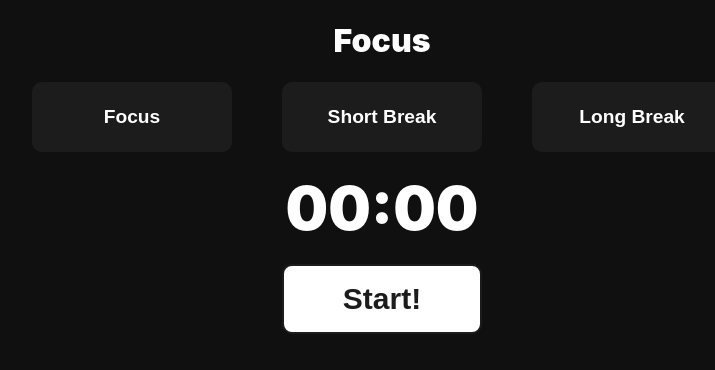
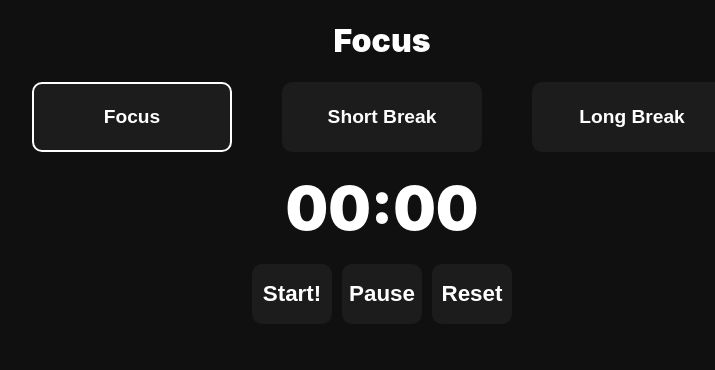
Before and after one commit to Hmcg23/focus-app, a React (Create React App) app: page / in a window 1280 px wide. Shown: the top 370 px of the page, without its empty margins (258-973 px from the left). Built offline with nearby package versions, Linux system fonts and the light colour scheme; a web font is replaced by a local one.

Commit message:
move control buttons to new file and edit buttons

```diff
--- /dev/null
+++ b/src/components/ControlButtons/ControlButtons.css
@@ -0,0 +1,18 @@
+.control-buttons button {
+    width: 80px;
+    height: 60px;
+    font-size: 1.4rem;
+    transition: 0.2s ease-in-out;
+}
+
+.control-buttons :nth-child(2) {
+    margin: 0 10px;
+}
+
+.control-buttons button:hover {
+    width: 90px;
+    height: 70px;
+    font-size: 1.6rem;
+    transition: 0.2s ease-in-out;
+    cursor: pointer;
+}
--- /dev/null
+++ b/src/components/ControlButtons/ControlButtons.js
@@ -0,0 +1,14 @@
+import './ControlButtons.css';
+
+
+function ControlButtons({handleClick}) {
+  return (
+    <div className="control-buttons">
+        <button onClick={handleClick}>Start!</button>
+        <button onClick={handleClick}>Pause</button>
+        <button onClick={handleClick}>Reset</button>
+    </div>
+  );
+}
+
+export default ControlButtons;
--- a/src/components/Pomodoro/Pomodoro.css
+++ b/src/components/Pomodoro/Pomodoro.css
@@ -47,14 +47,7 @@ button {
     height: 80px;
     font-size: 1.7vw;
     transition: 0.2s ease-in-out;
-}
-
-
-.start:hover {
-    width: 210px;
-    height: 80px;
-    font-size: 2.5vw;
-    transition: 0.2s ease-in-out;
+    cursor: pointer;
 }
 
 .focus-focus, .short-break-short-break, .long-break-long-break {
--- a/src/components/Pomodoro/Pomodoro.js
+++ b/src/components/Pomodoro/Pomodoro.js
@@ -1,15 +1,16 @@
 import './Pomodoro.css';
+import ControlButtons from '../ControlButtons/ControlButtons';
 import { useEffect, useState } from 'react';
 
 function Pomodoro() {
   const [seconds, setSeconds] = useState(0);
   const [minutes, setMinutes] = useState(0);
-  const [currentTimer, setCurrentTimer] = useState('');
+  const [currentTimer, setCurrentTimer] = useState('focus');
 
   console.log(currentTimer);
 
-  let timer;
   useEffect(() => {
+    let timer;
     if (minutes === 0 && seconds === 0) {
       return () => clearInterval(timer);
     } else {
@@ -29,6 +30,7 @@ function Pomodoro() {
   }, [minutes, seconds]);
 
   const handleClick = () => {
+    console.log('test');
     if (currentTimer === 'focus') {
       setMinutes(25);
       setSeconds(0);
@@ -65,7 +67,7 @@ function Pomodoro() {
           }}>Long Break</button>
       </div>
       <h1 className='timer'>{minutes < 10 ? '0' + minutes : minutes}:{seconds < 10 ? '0' + seconds : seconds}</h1>
-      <button className='start' onClick={handleClick}>Start!</button>
+      <ControlButtons handleClick={handleClick} />
     </div>
   );
 }
```
